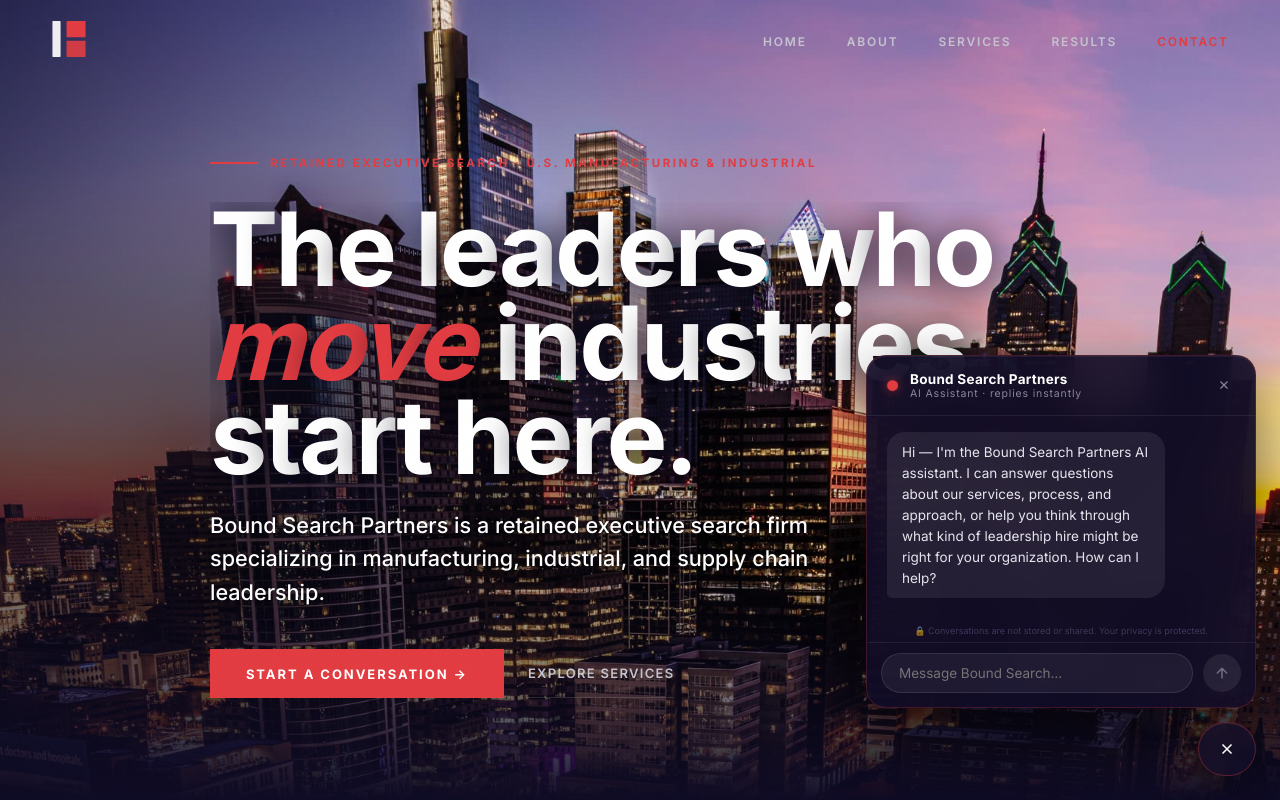
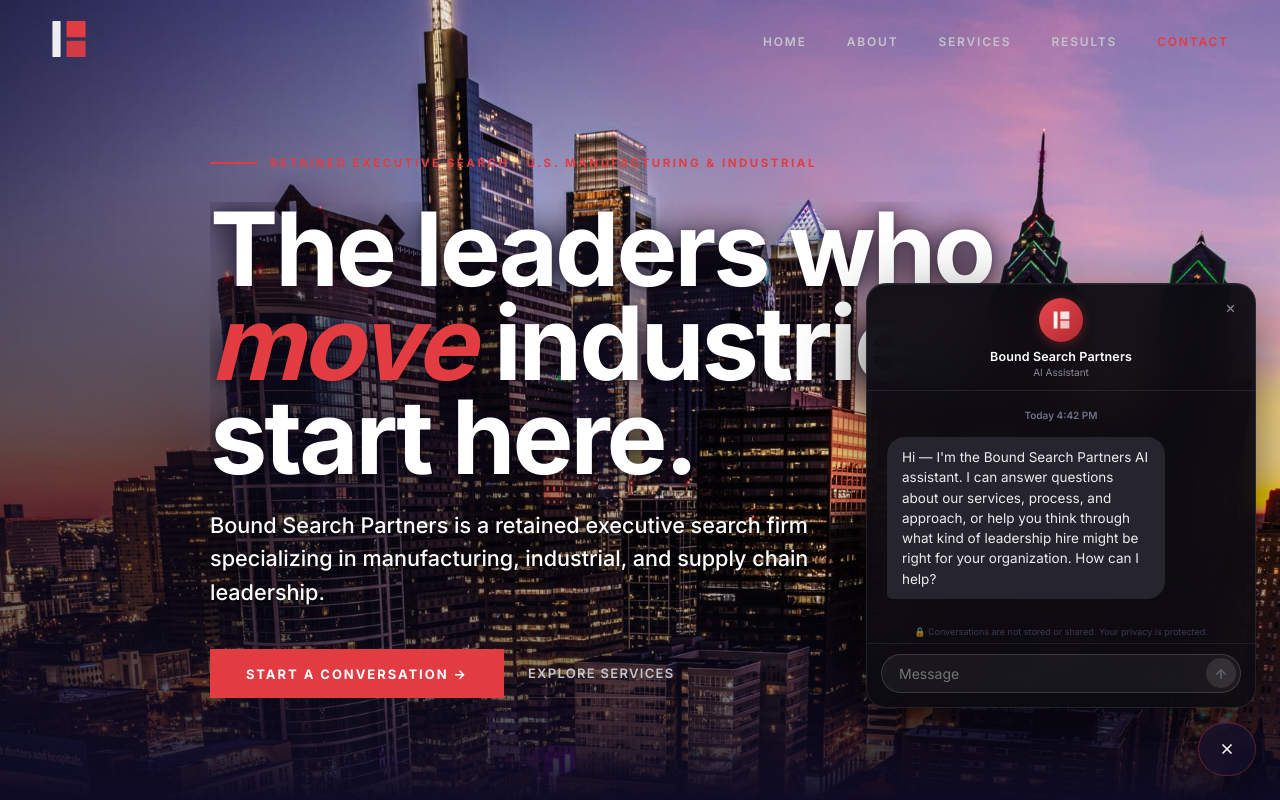
Before and after one commit to rc562/bound-search-partners, a React (Vite) app: page / in a window 1280 px wide. Both pictures are taken after a click on the button 1229 px from the left and 749 px from the top of the page. Shown: the top 800 px of the page. Built offline with nearby package versions, Linux system fonts and the light colour scheme.

Commit message:
iMessage chat window v2, drop-shadow headline architecture

```diff
--- a/src/App.jsx
+++ b/src/App.jsx
@@ -501,7 +501,7 @@ export default function App() {
             <div style={{marginBottom:24,overflow:"hidden"}}>
               <h1 ref={heroRef} style={{fontSize:"clamp(3rem,8vw,6.5rem)",fontWeight:700,lineHeight:.92,letterSpacing:"-.03em",position:"relative",margin:0}}>
                 <span style={{visibility:"hidden",position:"absolute",left:0,top:0,right:0}} aria-hidden="true">The leaders who move industries start here.</span>
-                <span style={{display:"block"}}>
+                <span style={{display:"block",filter:"drop-shadow(0 2px 16px rgba(8,6,20,.85)) drop-shadow(0 1px 3px rgba(8,6,20,.4))"}}>
                 {(() => {
                   const full = "The leaders who move industries start here.";
                   const len = heroTw.displayed.length;
@@ -511,7 +511,6 @@ export default function App() {
                     return <React.Fragment key={i}>
                       <span style={{
                         color: visible ? (inMove ? C.r : C.w) : "transparent",
-                        textShadow: visible ? "0 2px 34px rgba(8,6,20,.85)" : "none",
                         fontStyle: inMove ? "italic" : "normal",
                       }}>{ch}</span>
                       {i === len - 1 && heroTw.started && <span style={{color:C.r,animation:"blink .8s step-end infinite",fontWeight:300,position:"absolute"}}>|</span>}
@@ -1091,30 +1090,31 @@ export default function App() {
       </div>
 
       {/* Chat panel */}
-      <div style={{position:"fixed",bottom:92,right:24,width:"min(390px, calc(100vw - 32px))",maxHeight:"min(560px, 72vh)",borderRadius:20,overflow:"hidden",background:"rgba(16,12,38,.9)",backdropFilter:"blur(24px)",WebkitBackdropFilter:"blur(24px)",border:"1px solid rgba(226,60,65,.22)",boxShadow:"0 24px 64px rgba(0,0,0,.55), inset 0 1px 0 rgba(255,255,255,.05)",zIndex:10000,display:"flex",flexDirection:"column",transform:chatOpen?"translateY(0) scale(1)":"translateY(20px) scale(.96)",opacity:chatOpen?1:0,pointerEvents:chatOpen?"auto":"none",transition:"all .35s cubic-bezier(.23,1,.32,1)"}}>
+      <div style={{position:"fixed",bottom:92,right:24,width:"min(390px, calc(100vw - 32px))",maxHeight:"min(560px, 72vh)",borderRadius:20,overflow:"hidden",background:"rgba(12,11,18,.94)",backdropFilter:"blur(28px)",WebkitBackdropFilter:"blur(28px)",border:"1px solid rgba(255,255,255,.09)",boxShadow:"0 24px 64px rgba(0,0,0,.6), inset 0 1px 0 rgba(255,255,255,.05)",zIndex:10000,display:"flex",flexDirection:"column",transform:chatOpen?"translateY(0) scale(1)":"translateY(20px) scale(.96)",opacity:chatOpen?1:0,pointerEvents:chatOpen?"auto":"none",transition:"all .35s cubic-bezier(.23,1,.32,1)"}}>
         {/* Header */}
-        <div style={{padding:"15px 20px",borderBottom:"1px solid rgba(255,255,255,.07)",display:"flex",alignItems:"center",gap:12}}>
-          <span className="orbCore" style={{width:11,height:11}} aria-hidden="true"/>
-          <div style={{flex:1}}>
-            <div style={{fontSize:13.5,fontWeight:700,letterSpacing:".02em"}}>Bound Search Partners</div>
-            <div style={{fontSize:10.5,color:C.g,letterSpacing:".08em"}}>AI Assistant · replies instantly</div>
+        <div style={{padding:"14px 16px 12px",borderBottom:"1px solid rgba(255,255,255,.08)",position:"relative",textAlign:"center"}}>
+          <div style={{width:44,height:44,borderRadius:"50%",background:"linear-gradient(135deg,#e8474c,#b22a31)",margin:"0 auto 7px",display:"flex",alignItems:"center",justifyContent:"center",boxShadow:"0 2px 12px rgba(226,60,65,.35)"}}>
+            <svg width="17" height="18" viewBox="0 0 130 140" fill="none"><rect x="4" y="4" width="30" height="132" rx="2" fill="#fff" opacity=".95"/><rect x="56" y="4" width="70" height="60" rx="2" fill="#fff" opacity=".85"/><rect x="56" y="76" width="70" height="60" rx="2" fill="#fff" opacity=".7"/></svg>
           </div>
-          <span onClick={() => setChatOpen(false)} role="button" aria-label="Close chat" style={{cursor:"pointer",color:C.g,padding:4,lineHeight:0}}>
-            <svg width="14" height="14" viewBox="0 0 24 24" fill="none" stroke="currentColor" strokeWidth="2"><path d="M18 6L6 18M6 6l12 12"/></svg>
+          <div style={{fontSize:12.5,fontWeight:600,letterSpacing:".01em"}}>Bound Search Partners</div>
+          <div style={{fontSize:10,color:C.g,marginTop:2}}>AI Assistant</div>
+          <span onClick={() => setChatOpen(false)} role="button" aria-label="Close chat" style={{cursor:"pointer",color:C.g,padding:6,lineHeight:0,position:"absolute",top:12,right:12}}>
+            <svg width="13" height="13" viewBox="0 0 24 24" fill="none" stroke="currentColor" strokeWidth="2.2"><path d="M18 6L6 18M6 6l12 12"/></svg>
           </span>
         </div>
 
         {/* Messages */}
         <div id="chatScroll" style={{flex:1,overflowY:"auto",padding:"16px 20px",display:"flex",flexDirection:"column",gap:12,maxHeight:360}}>
+          <div style={{textAlign:"center",fontSize:10,fontWeight:600,color:"#73708a",margin:"2px 0 4px"}}>Today {new Date().toLocaleTimeString([], {hour:"numeric",minute:"2-digit"})}</div>
           {chatMsgs.map((m,i) => (
             <div key={i} style={{display:"flex",justifyContent:m.role==="user"?"flex-end":"flex-start"}}>
-              <div style={{maxWidth:"80%",padding:"10px 15px",borderRadius:m.role==="user"?"18px 18px 5px 18px":"18px 18px 18px 5px",background:m.role==="user"?"linear-gradient(135deg,#e8474c,#c8333a)":"rgba(255,255,255,.08)",fontSize:13.5,lineHeight:1.55,color:m.role==="user"?"#fff":"#e6e4ee",boxShadow:m.role==="user"?"0 2px 12px rgba(226,60,65,.25)":"none"}}>
+              <div style={{maxWidth:"80%",padding:"10px 15px",borderRadius:m.role==="user"?"18px 18px 5px 18px":"18px 18px 18px 5px",background:m.role==="user"?"linear-gradient(180deg,#e8474c,#cf3238)":"#26252e",fontSize:13.5,lineHeight:1.5,color:m.role==="user"?"#fff":"#ececf2",boxShadow:m.role==="user"?"0 2px 12px rgba(226,60,65,.25)":"none"}}>
                 {m.content}
               </div>
             </div>
           ))}
           {chatLoading && <div style={{display:"flex",justifyContent:"flex-start"}}>
-            <div style={{padding:"13px 16px",borderRadius:"18px 18px 18px 5px",background:"rgba(255,255,255,.08)",display:"flex",gap:5,alignItems:"center"}}>
+            <div style={{padding:"13px 16px",borderRadius:"18px 18px 18px 5px",background:"#26252e",display:"flex",gap:5,alignItems:"center"}}>
               {[0,1,2].map(i => <span key={i} style={{width:7,height:7,borderRadius:"50%",background:"#9b98ad",animation:`typeDot 1.2s ease ${i*.18}s infinite`}}/>)}
             </div>
           </div>}
@@ -1126,11 +1126,13 @@ export default function App() {
         </div>
 
         {/* Input */}
-        <div style={{padding:"10px 14px 14px",borderTop:"1px solid rgba(255,255,255,.07)",display:"flex",gap:10,alignItems:"center"}}>
-          <input value={chatInput} onChange={e=>setChatInput(e.target.value)} onKeyDown={e=>{if(e.key==="Enter")sendChat()}} placeholder="Message Bound Search…" style={{flex:1,padding:"11px 17px",background:"rgba(255,255,255,.06)",border:"1px solid rgba(255,255,255,.1)",borderRadius:22,color:C.w,fontFamily:"inherit",fontSize:13.5,outline:"none",transition:"border-color .3s, background .3s"}} onFocus={e=>{e.target.style.borderColor="rgba(226,60,65,.45)";e.target.style.background="rgba(255,255,255,.08)"}} onBlur={e=>{e.target.style.borderColor="rgba(255,255,255,.1)";e.target.style.background="rgba(255,255,255,.06)"}}/>
-          <button onClick={sendChat} disabled={chatLoading||!chatInput.trim()} aria-label="Send" style={{width:38,height:38,flexShrink:0,borderRadius:"50%",background:chatInput.trim()?"linear-gradient(135deg,#e8474c,#c8333a)":"rgba(255,255,255,.08)",border:"none",display:"flex",alignItems:"center",justifyContent:"center",cursor:chatInput.trim()?"pointer":"default",transition:"all .25s",boxShadow:chatInput.trim()?"0 2px 12px rgba(226,60,65,.35)":"none"}}>
-            <svg width="16" height="16" viewBox="0 0 24 24" fill="none" stroke={chatInput.trim()?"#fff":"#6b6880"} strokeWidth="2.5" strokeLinecap="round" strokeLinejoin="round"><path d="M12 19V5M5 12l7-7 7 7"/></svg>
-          </button>
+        <div style={{padding:"10px 14px 14px",borderTop:"1px solid rgba(255,255,255,.08)"}}>
+          <div style={{position:"relative",display:"flex",alignItems:"center"}}>
+            <input value={chatInput} onChange={e=>setChatInput(e.target.value)} onKeyDown={e=>{if(e.key==="Enter")sendChat()}} placeholder="Message" style={{flex:1,padding:"10px 46px 10px 17px",background:"rgba(255,255,255,.05)",border:"1px solid rgba(255,255,255,.14)",borderRadius:21,color:C.w,fontFamily:"inherit",fontSize:14,outline:"none",transition:"border-color .3s"}} onFocus={e=>{e.target.style.borderColor="rgba(226,60,65,.5)"}} onBlur={e=>{e.target.style.borderColor="rgba(255,255,255,.14)"}}/>
+            <button onClick={sendChat} disabled={chatLoading||!chatInput.trim()} aria-label="Send" style={{position:"absolute",right:5,width:30,height:30,borderRadius:"50%",background:chatInput.trim()?"linear-gradient(180deg,#e8474c,#cf3238)":"rgba(255,255,255,.1)",border:"none",display:"flex",alignItems:"center",justifyContent:"center",cursor:chatInput.trim()?"pointer":"default",transition:"all .25s"}}>
+              <svg width="14" height="14" viewBox="0 0 24 24" fill="none" stroke={chatInput.trim()?"#fff":"#5d5a72"} strokeWidth="3" strokeLinecap="round" strokeLinejoin="round"><path d="M12 19V5M5 12l7-7 7 7"/></svg>
+            </button>
+          </div>
         </div>
       </div>
     </div>
```
